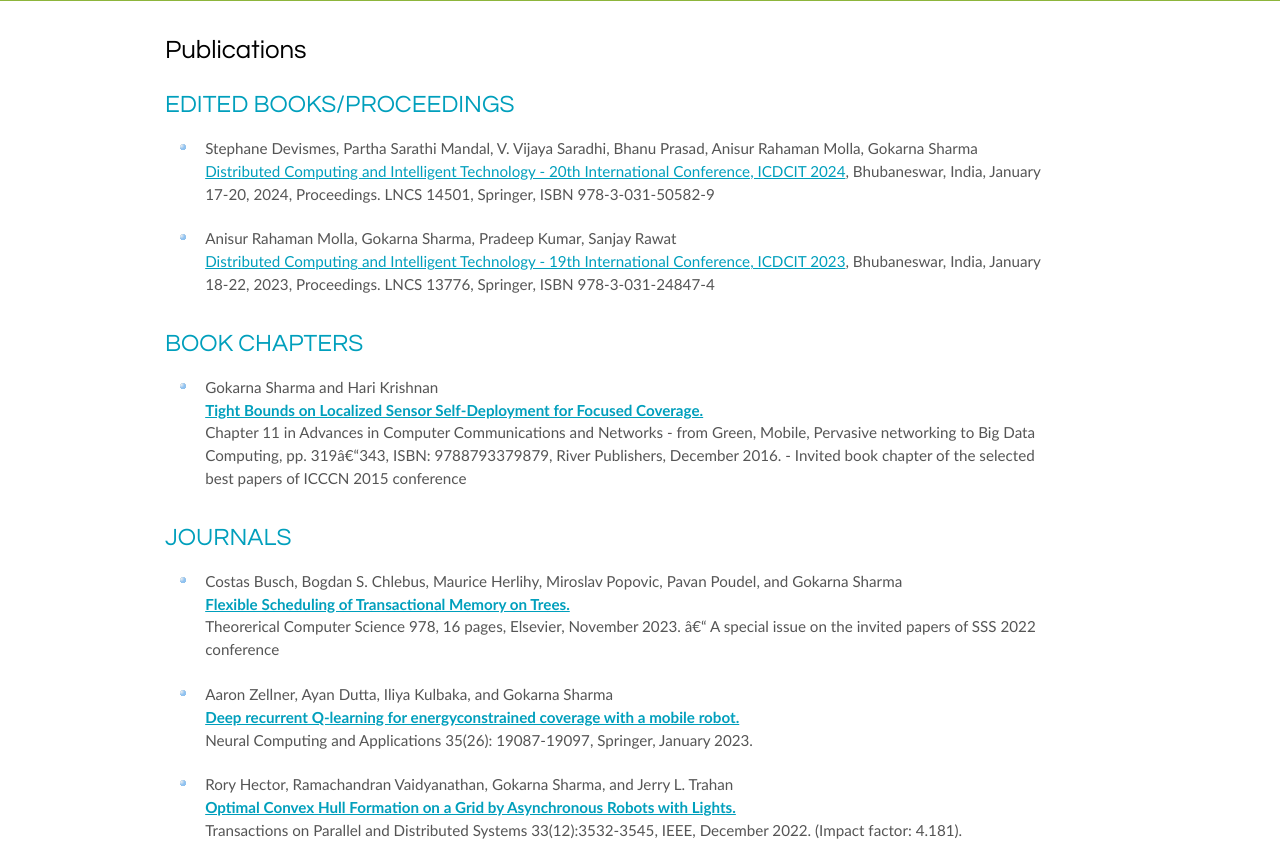
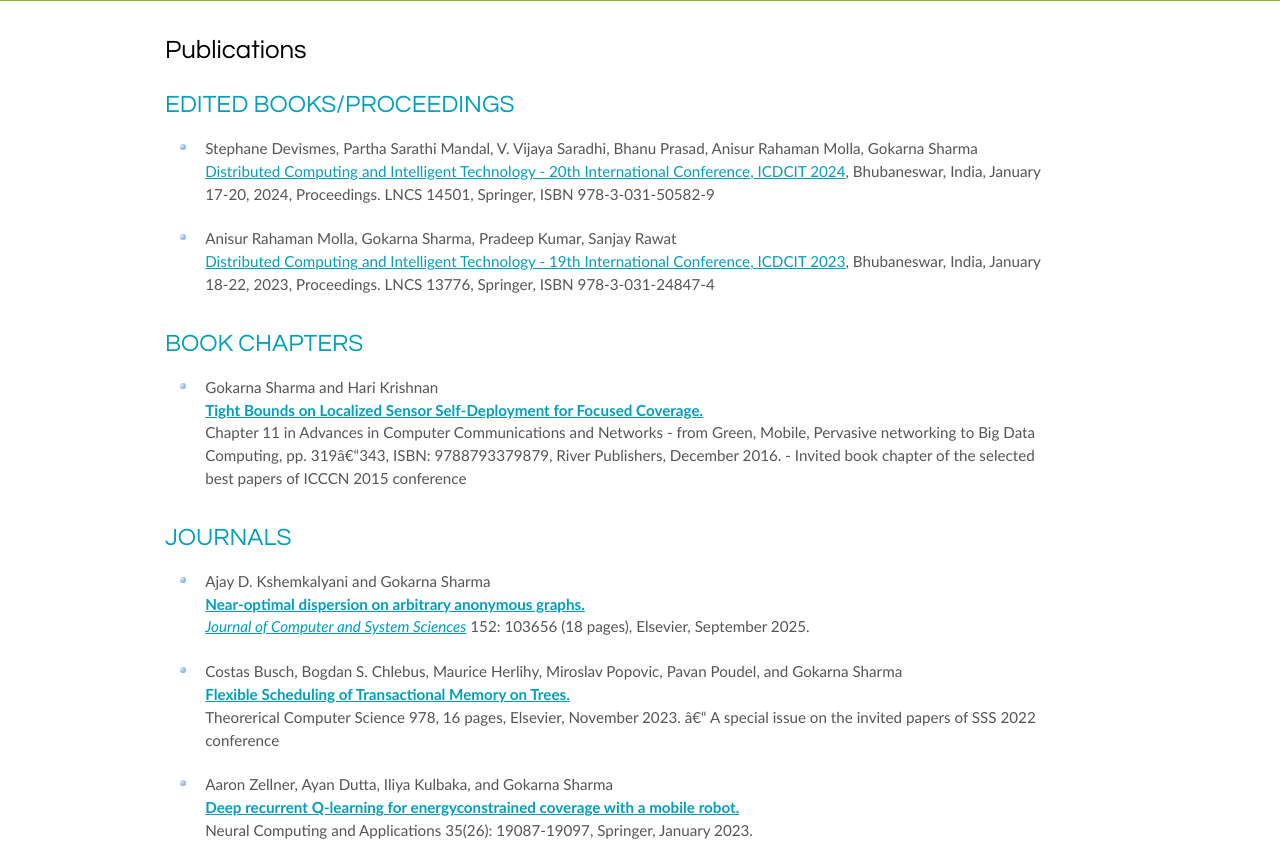
Before and after one commit to gokarnasharma/scale, a plain HTML site: page publications.html in a window 1280 px wide. Shown: the part 175-1036 px from the top of the page. Drawn offline with Linux system fonts and the light colour scheme.

Commit message:
Update publications.html

```diff
--- a/publications.html
+++ b/publications.html
@@ -121,6 +121,12 @@
 		<div style="margin-left:1em;">
 		   <ul>
 		   <!--Insert New Journal publication here by copying one list item-->
+
+			   <li>Ajay D. Kshemkalyani and Gokarna Sharma</br><!--Authors-->
+			<b><a href="https://doi.org/10.1016/j.jcss.2025.103656">Near-optimal dispersion on arbitrary anonymous graphs.</a></b><br/<!-- Title -->
+			<i><a href="https://www.sciencedirect.com/journal/journal-of-computer-and-system-sciences">Journal of Computer and System Sciences</a></i> 152: 103656 (18 pages), Elsevier, September 2025. <!-- Journals name-->
+			</li><br/>
+
 		   <li>Costas Busch, Bogdan S. Chlebus, Maurice Herlihy, Miroslav Popovic, Pavan Poudel, and Gokarna Sharma</br><!--Authors-->
 			<b><a href="https://www.sciencedirect.com/science/article/pii/S0304397523004978">Flexible Scheduling of Transactional Memory on Trees.</a></b><br/<!-- Title -->
 			Theorerical Computer Science 978, 16 pages, Elsevier, November 2023. – A special issue on the invited papers of SSS 2022 conference<!-- Journals name-->
```
